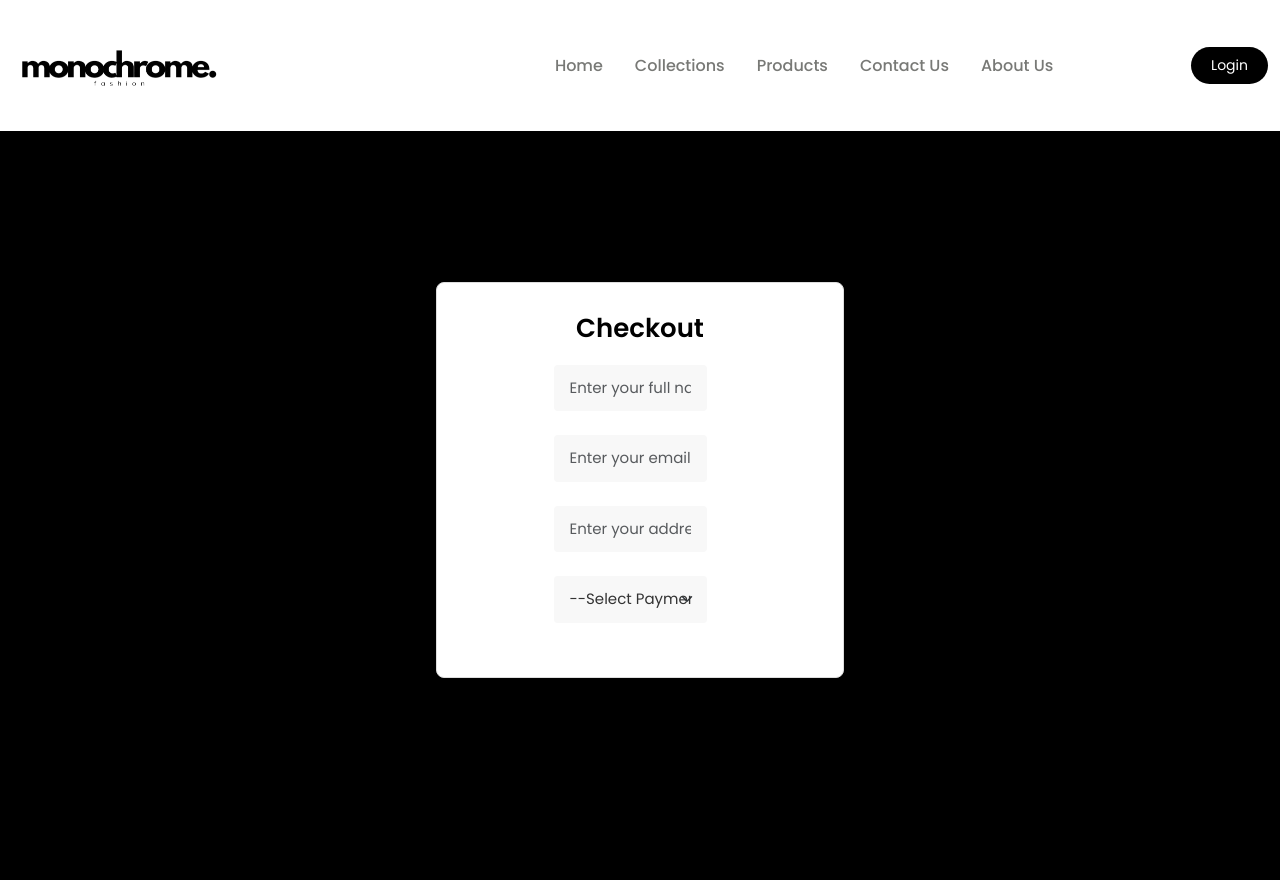
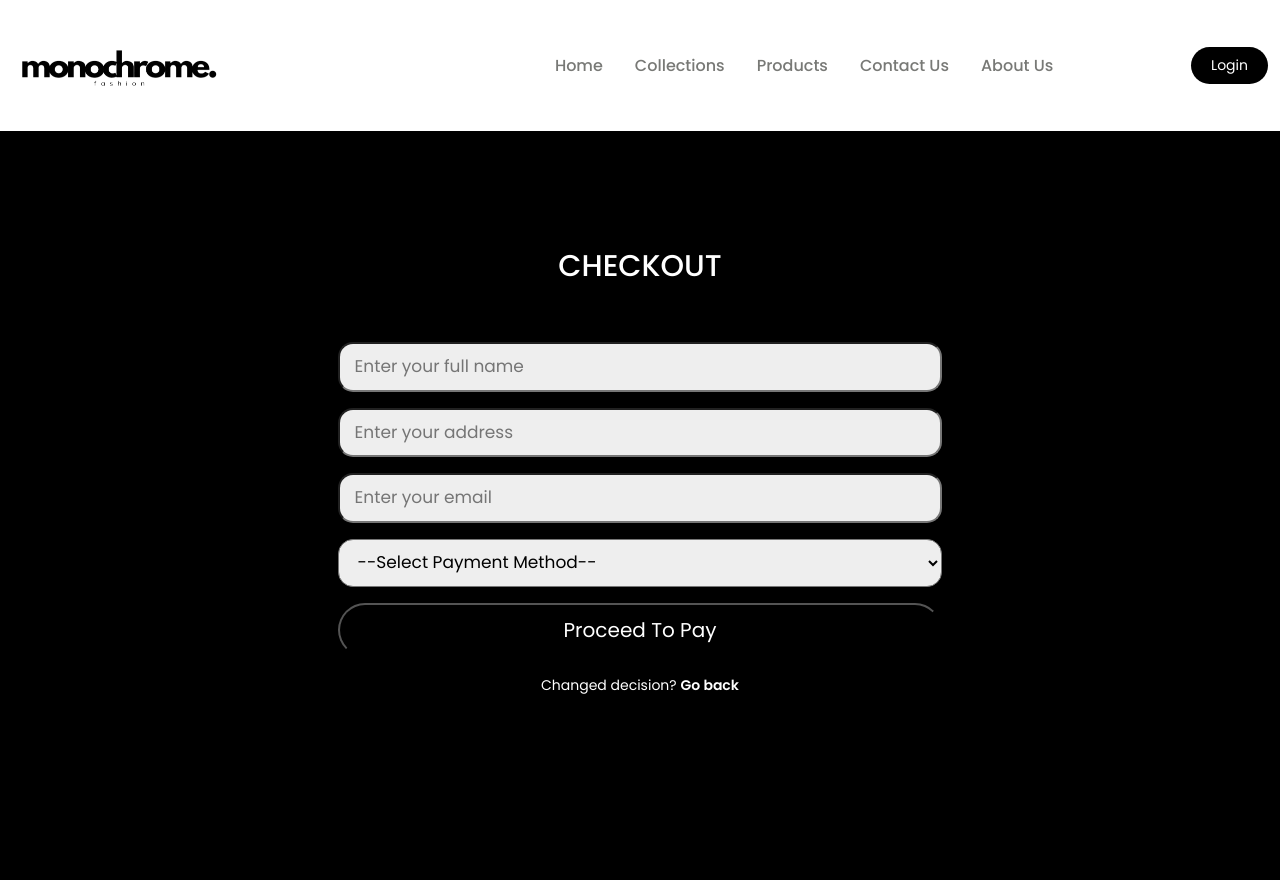
Before and after one commit to mknskies11/197_SWWT_PROJECT, a PHP site: page /checkout.php in a window 1280 px wide. Before the commit the page ends 678 px from the top, so only its background shows below. Run offline with PHP 8.4, Linux system fonts and the light colour scheme.

Commit message:
New changes

```diff
--- a/admin_page.php
+++ b/admin_page.php
@@ -8,10 +8,9 @@ if(!isset($_SESSION['admin_name'])){
     header('location:login_form.php');
 }
 
+?>
 
 
-
-?>
 <!DOCTYPE html>
 <html lang="en">
 <head>
--- a/cart.css
+++ b/cart.css
@@ -124,7 +124,7 @@ tbody tr:hover {
 }
 
 tbody td {
-    padding: 12px;
+    padding: 1px;
     border-bottom: 1px solid #dddddd;
     text-align: center;
     font-size: 14px;
--- a/cart.php
+++ b/cart.php
@@ -181,8 +181,6 @@ include 'functions/common_function.php';
   echo $remove_item = remove_cart_items();
 
 
-
-
   ?>
 
 
--- a/checkout.css
+++ b/checkout.css
@@ -80,177 +80,80 @@ body {
     }
 }
 
-
 /* Form Container */
 .form-container {
-    max-width: 600px; /* Control form width */
-    margin: 80px auto; /* Center the form */
-    padding: 30px;
-    background-color: #fff; /* White background */
-    border: 1px solid #ddd; /* Light gray border */
-    border-radius: 8px; /* Smooth rounded corners */
-    box-shadow: 0 4px 8px rgba(0, 0, 0, 0.1); /* Soft shadow for depth */
+    min-height: 100vh;
+    display: flex;
+    align-items: center;
+    justify-content: center;
+    padding: 20px;
+    padding-bottom: 20px;
 }
 
-/* Form Heading */
-.form-container h3 {
+.form-container form {
+    padding: 20px;
+    border-radius: 10px;
+    box-shadow: 0 5px 10px rgba(0, 0, 0, 0.1);
     text-align: center;
-    margin-bottom: 20px;
-    font-size: 26px;
-    font-weight: bold;
-    color: #000; /* Black text for the heading */
+    width: 52%;
+    backdrop-filter: blur(15px);
+    border: #ffffff;
 }
 
-/* Input Fields */
-.form-control,
-.form-select {
-    border: 1px solid #333; /* Dark border for inputs */
-    border-radius: 4px;
-    padding: 10px;
-    font-size: 15px;
-    color: #333;
-    background-color: #f8f8f8; /* Light gray background for inputs */
-    transition: border-color 0.3s;
-}
-
-.form-control:focus,
-.form-select:focus {
-    border-color: #000; /* Focus state */
-    box-shadow: none;
-}
-
-/* Form Group Spacing */
-.form-outline {
-    margin-bottom: 20px; /* Space between form groups */
-}
-
-/* Submit Button */
-.button-action {
-    background-color: #000;
-    color: #fff;
-    border: none;
-    border-radius: 5px;
-    padding: 12px 20px;
-    width: 100%; /* Full-width button */
-    font-size: 16px;
-    font-weight: bold;
-    cursor: pointer;
-    transition: background-color 0.3s, transform 0.2s;
-    text-align: center;
-}
-
-.button-action:hover {
-    background-color: #444; /* Darker shade on hover */
-    transform: scale(1.05); /* Slight grow effect */
-}
-
-.button-action a {
-    text-decoration: none;
+.form-container h3 {
+    font-size: 30px;
+    text-transform: uppercase;
+    margin-bottom: 50px;
     color: #fff;
 }
 
-/* Responsive Adjustments */
-@media (max-width: 768px) {
-    .form-container {
-        padding: 20px;
-        margin: 20px;
-    }
+.form-container form input,
+.form-container form select {
+    width: 100%;
+    padding: 10px 15px;
+    font-size: 17px;
+    margin: 8px 0;
+    background: #eee;
+    border-radius: 15px;
 }
 
-/* Form Container */
-.form-container {
-    max-width: 700px; /* Wider form width */
-    margin: 80px auto; /* Center the form */
-    padding: 30px;
-    background-color: #fff; /* White background */
-    border: 1px solid #ddd; /* Light gray border */
-    border-radius: 8px; /* Smooth rounded corners */
-    box-shadow: 0 4px 8px rgba(0, 0, 0, 0.1); /* Soft shadow for depth */
+.form-container form select option {
+    background: #ffffff;
 }
 
-/* Form Heading */
-.form-container h3 {
-    text-align: center;
-    margin-bottom: 20px;
-    font-size: 26px;
-    font-weight: bold;
-    color: #000; /* Black text for the heading */
+.form-container form .form-btn {
+    background: #333;
+    color: #ffffff;
+    text-transform: capitalize;
+    font-size: 20px;
+    cursor: pointer;
+    border-radius: 30px;
+    background: #000000;
 }
 
-/* Input Fields */
-.form-control,
-.form-select {
-    border: none; /* Removed border */
-    border-radius: 4px;
-    padding: 12px 16px;
-    font-size: 15px;
-    color: #333;
-    background-color: #f8f8f8; /* Light gray background for inputs */
-    width: calc(100% - 20px); /* Longer input fields */
-    transition: background-color 0.3s;
+.form-container form .form-btn:hover {
+    background: #333;
+    color: #eee;
 }
 
-.form-control:focus,
-.form-select:focus {
-    background-color: #eaeaea; /* Subtle background change on focus */
-    box-shadow: none;
-    outline: none; /* Remove focus outline */
+.form-container form p {
+    margin-top: 10px;
+    font-size: 14px;
+    color: #ffffff;
 }
 
-/* Form Group Spacing */
-.form-outline {
-    margin-bottom: 20px; /* Space between form groups */
+.form-container form a {
+    color: #ffffff;
+    text-decoration: none;
+    font-weight: bold;
 }
 
-/* Submit Button */
-.button-action {
-    background-color: #000;
-    color: #fff;
-    border: none;
-    border-radius: 5px;
-    padding: 12px 20px;
-    width: 100%; /* Full-width button */
-    font-size: 16px;
-    font-weight: bold;
-    cursor: pointer;
-    transition: background-color 0.3s, transform 0.2s;
-    text-align: center;
+.form-container form .error-msg {
+    margin: 10px 0;
+    display: block;
+    background: crimson;
+    color: #ffffff;
+    border-radius: 10px;
+    font-size: 15px;
+    padding: 15px;
 }
-
-.button-action:hover {
-    background-color: #444; /* Darker shade on hover */
-    transform: scale(1.05); /* Slight grow effect */
-}
-
-.button-action a {
-    text-decoration: none;
-    color: #fff;
-}
-
-/* Complete Payment Button */
-.complete-payment-button {
-    margin-top: 20px;
-    background-color: #000;
-    color: #fff;
-    border: none;
-    border-radius: 5px;
-    padding: 12px 20px;
-    width: 100%; /* Full-width button */
-    font-size: 16px;
-    font-weight: bold;
-    cursor: pointer;
-    transition: background-color 0.3s, transform 0.2s;
-}
-
-.complete-payment-button:hover {
-    background-color: #444; /* Darker shade on hover */
-    transform: scale(1.05); /* Slight grow effect */
-}
-
-/* Responsive Adjustments */
-@media (max-width: 768px) {
-    .form-container {
-        padding: 20px;
-        margin: 20px;
-    }
-}
--- a/checkout.php
+++ b/checkout.php
@@ -12,7 +12,7 @@ include 'config.php'; // Include your database connection
     <title>Monochrome: Checkout</title>
     <link href="https://cdn.jsdelivr.net/npm/bootstrap@5.3.3/dist/css/bootstrap.min.css" rel="stylesheet"
         integrity="sha384-QWTKZyjpPEjISv5WaRU9OFeRpok6YctnYmDr5pNlyT2bRjXh0JMhjY6hW+ALEwIH" crossorigin="anonymous">
-        <link rel="stylesheet" href="checkout.css">
+    <link rel="stylesheet" href="checkout.css">
 </head>
 
 <body>
@@ -53,35 +53,27 @@ include 'config.php'; // Include your database connection
         </div>
     </nav>
 
-    <!-- Checkout Form -->
-   <div class="form-container">
-    <form action="" method="post" enctype="multipart/form-data">
-    <h3>Checkout</h3>
-
-    <div class="form-outline mb-4 w-50 m-auto">
-      <input type="text" name="user_name_full" class="form-control" placeholder="Enter your full name" autocomplete="off" required="required">
-    </div>
-
-    <div class="form-outline mb-4 w-50 m-auto">
-      <input type="email" name="user_email" class="form-control" placeholder="Enter your email" autocomplete="off" required="required">
-    </div>
-
-    <div class="form-outline mb-4 w-50 m-auto">
-      <input type="text" name="user_address" class="form-control" placeholder="Enter your address" autocomplete="off" required="required">
-    </div>
-
-    <div class="form-outline mb-4 w-50 m-auto">
-      <select name="payment_type" class="form-select">
-        <option value="">--Select Payment Type--</option>
-        <option value="">Credit Card</option>
-        <option value="">Debit Card</option>
-        <option value="">PayPal</option>
-        <option value="">Cash on Delivery (Currently not available)</option>
-    </div>
 
 
-    <button type="submit" class="complete-payment-button">Complete Payment</button>
-</form>
+    <!-- Checkout Form -->
+  <div class="form-container">
+    <form action="" method="post">
+      <h3>Checkout</h3>
+
+      <input type="text" name="user_name" required placeholder="Enter your full name">
+      <input type="text" name="user_address" required placeholder="Enter your address">
+      <input type="text" name="user_email" required placeholder="Enter your email">
+      <select name="payment_type">
+        <option value="payment_select">--Select Payment Method--</option>
+        <option value="credit_card">Credit Card</option>
+        <option value="debit_card">Debit Card</option>
+        <option value="paypal">PayPal</option>
+        <option value="cash_on_delivery">Cash on Delivery (Currently not available)</option>
+      </select>
+      <input type="submit" value="proceed to pay" class="form-btn" name="submit">
+      <p>Changed decision? <a href="cart.php">Go back</a></p>
+    </form>
+  </div>
 
     <script src="https://cdn.jsdelivr.net/npm/bootstrap@5.3.3/dist/js/bootstrap.bundle.min.js"
         integrity="sha384-YvpcrYf0tY3lHB60NNkmXc5s9fDVZLESaAA55NDzOxhy9GkcIdslK1eN7N6jIeHz"
```
